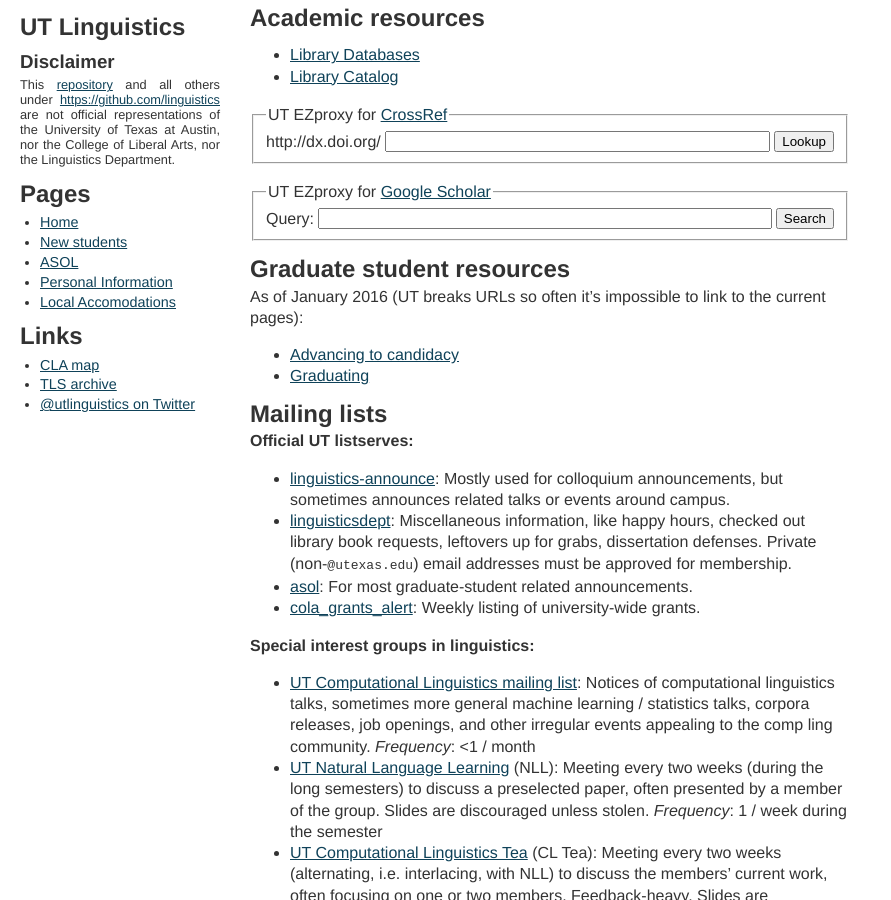
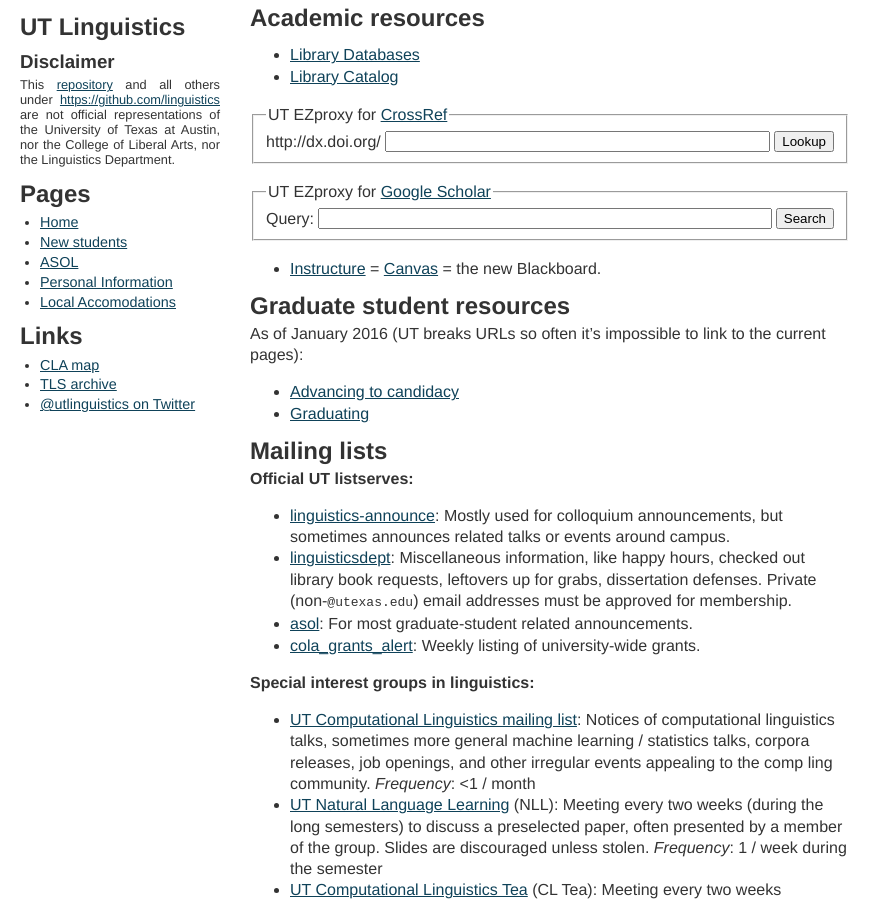
Before and after one commit to linguistics/linguistics.github.io, a Jekyll site: the page built from index.md, in a window 1280 px wide and 900 px high, scrolled down 427 px. Shown: the whole window, without its empty margins (0-891 px from the left). Built offline with Jekyll 4.4.1, drawn with Linux system fonts in a browser that asks for light colours; our own code applies the rules of GitHub Pages for plain Markdown files.

Commit message:
Add Instructure link

```diff
--- a/index.md
+++ b/index.md
@@ -56,6 +56,8 @@
   </fieldset>
 </form>
 
+* [Instructure](https://utexas.instructure.com/) = [Canvas](http://canvas.utexas.edu/) = the new Blackboard.
+
 # Graduate student resources
 
 As of January 2016 (UT breaks URLs so often it's impossible to link to the current pages):
```
